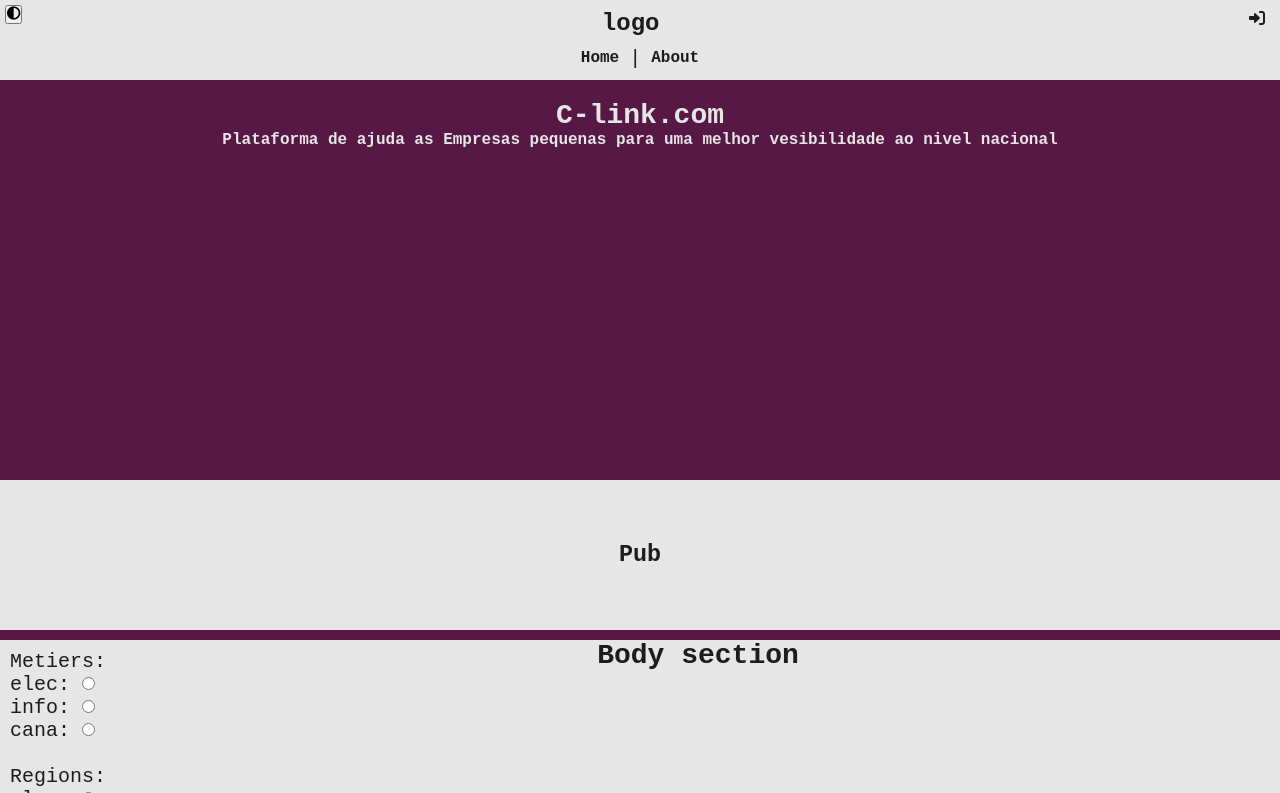
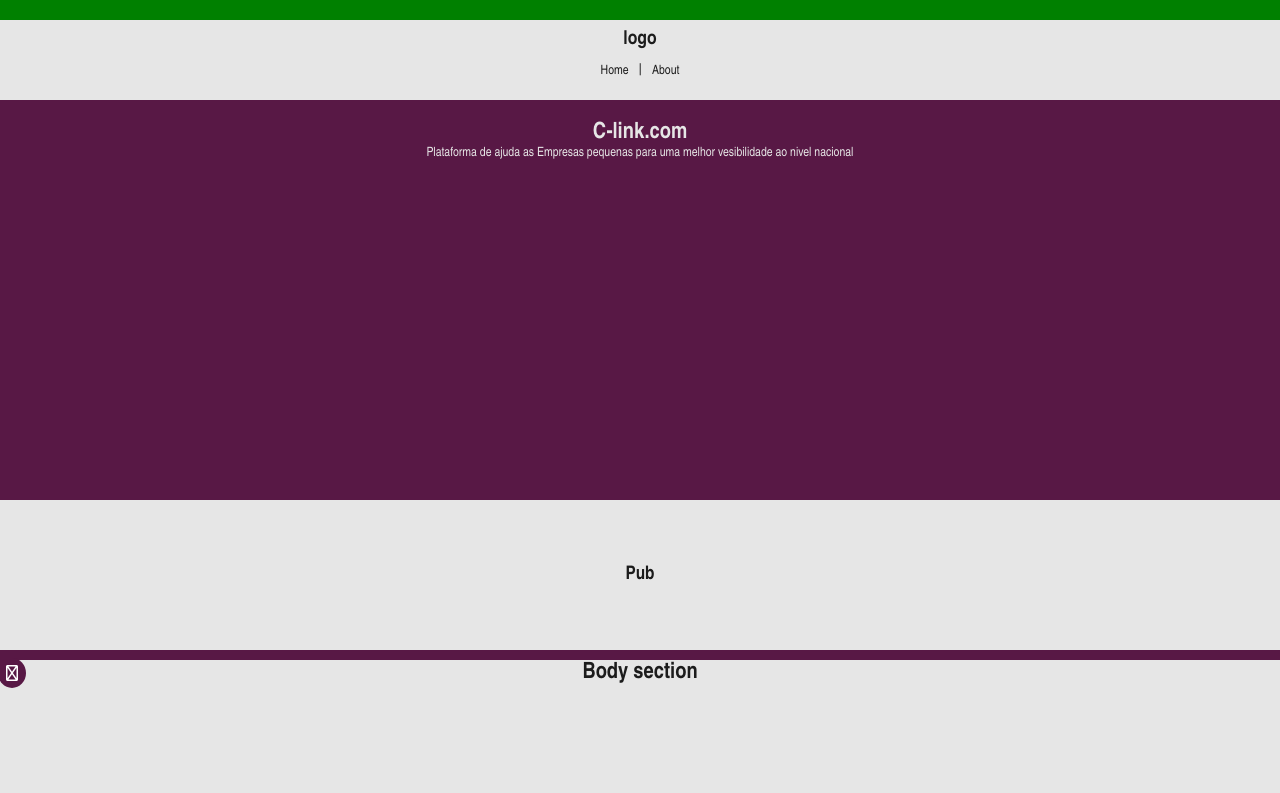
Before and after one commit to HugoEmanuelLC/developpement, a PHP site: page /c-link/ in a window 1280 px wide. Shown: the top 793 px of the page. Run offline with PHP 8.4, Linux system fonts and the light colour scheme.

Commit message:
C-Link continuation...

```diff
--- a/c-link/index.html
+++ b/c-link/index.html
@@ -10,11 +10,12 @@
 <body>
 
     <div class="page bgColorLight">
+
+        <div id="dateinfo"></div>
+
         <header>
             <div>
-                <button><i class="fa-sharp fa-solid fa-circle-half-stroke"></i></button>
                 <h2><a href="./">logo</a></h2>
-                <a href=""><i class="fa-solid fa-right-to-bracket"></i></a>
             </div>
 
             <div>
--- a/c-link/public/js/addComponents.js
+++ b/c-link/public/js/addComponents.js
@@ -14,7 +14,7 @@ var HashChange = function(){
 var hash = window.location.hash;
 var hashRoutes ;
 
-console.log(hash)
+// console.log(hash)
 
     if (hash.startsWith("#/") && hash.length>2){
         hash = hash.replace("#/", "");
--- a/c-link/public/js/script.js
+++ b/c-link/public/js/script.js
@@ -1,6 +1,8 @@
-
-$(function(){
-    $("header button").click(function(){//changement de coulor light ou dark
-        $("body, .page").toggleClass("bgColorDark")
-    })
-})
+$(function () {
+    $("#txtDate").datepicker({
+        showOn: 'button',
+        buttonImageOnly: true,
+        buttonImage: 'images/calendar.gif',
+        dateFormat: 'dd/mm/yy'
+    });
+});
--- a/c-link/public/styles/sass/_general.scss
+++ b/c-link/public/styles/sass/_general.scss
@@ -2,14 +2,15 @@
     margin: 0;
     padding: 0;
     box-sizing: border-box;
-    transition: 500ms;
-    font-family: 'Courier New', Courier, monospace;
+    transition: 300ms;
+    font-family:'Arial Narrow', Arial, sans-serif;
 }
 :root{
     --bgColorLight: #E6E6E6;
     --bgColorDark: #1C1C1C;
     --textColorLight: #E6E6E6;
     --textColorDark: #1C1C1C;
+    --colorVin: #581845;
 
     --fontSizeText: 0.8em;
     --fontSizeTitre: 1.4em;
@@ -17,10 +18,16 @@
 
 }
 body{
-    font-size: 20px;
+    font-size: 16px;
 }
 .page{
     min-height: 100vh;
+}
+.page #dateinfo{
+    background-color: green;
+    padding: 10px;
+    color: black;
+    font-size: 3em;
 }
 
 .bgColorLight{
@@ -52,7 +59,13 @@ h1{
 }
 p,a{
     font-size: var(--fontSizeText);
-    font-weight: bold;
+    // font-weight: bold;
+}
+.hideBlock{
+    display: none;
+}
+.showBlock{
+    display: block;
 }
 
 ::-webkit-scrollbar{
@@ -66,9 +79,9 @@ p,a{
     border-radius: 10px;
 }
 ::-webkit-scrollbar-thumb {
-    background: #004d00;
+    background: var(--colorVin);
     border-radius: 10px;
 }
 ::-webkit-scrollbar-thumb:hover {
-    background-color: #00ec00;
+    background-color: var(--textColorLight);
 }
--- a/c-link/public/styles/sass/_header.scss
+++ b/c-link/public/styles/sass/_header.scss
@@ -4,8 +4,8 @@ header{
 header div:first-child{
     padding: 5px;
     display: flex;
-        justify-content: space-between;
-        align-items: flex-start;
+        justify-content: center;
+        align-items: center;
 }
 header div:nth-child(2){
     display: flex;
--- a/c-link/public/styles/sass/_home.scss
+++ b/c-link/public/styles/sass/_home.scss
@@ -9,28 +9,20 @@
         align-items: center;
     border-bottom: solid 10px #581845;
 }
+
+
 section{
     display: flex;
 }
 section .body{
+    position: relative;
     flex: 1;
     min-height: 80vh;
     display: flex;
-    flex-direction: column;
+        flex-direction: column;
         align-items: center;
 }
-section .nav_side_left{
-    padding: 10px;
-}
-section .nav_side_left select{
-    width: 100%;
-    text-align: center;
-}
-section .nav_side_left select option{
-    padding: 4px;
-}
 section .body .articles{
-    // border: solid 2px yellow;
     width: 100%;
     padding-top: 100px;
     display: flex;
@@ -38,12 +30,17 @@ section .body .articles{
         justify-content: center;
 }
 section .body .articles .item{
-    // border: solid 2px red;
+    background-repeat: no-repeat;
+    background-size: cover;
+    background-position: center;
     height: 300px;
     width: 400px;
     display: flex;
     position: relative;
     margin: 10px;
+    box-shadow: 0 4px 4px rgb(0, 0, 0,0.7);
+    border-radius: 10px;
+    overflow: hidden;
 }
 section .body .articles .item span{
     position: absolute;
@@ -58,25 +55,98 @@ section .body .articles .item span{
 section .body .articles .item span:hover{
     background-color: red;
 }
-section .body .articles .item .imgBg{
-    background-image: url('https://wonderfulengineering.com/wp-content/uploads/2016/02/iron-man-wallpaper-22.jpg');
-    background-repeat: no-repeat;
-    background-size: cover;
-    background-position: right;
-    left: 0;
-    width: 70%;
-    height: 70%;
+section .body .articles .item ul{
+    width: 100%;
+    display: flex;
+        justify-content: space-between;
+        align-items: flex-start;
+}
+
+section .body .articles .item ul .heart{
+    background-color: var(--colorVin);
+    border-radius: 0 0 10px 0;
+    padding: 4px;
+    color: white;
+}
+section .body .articles .item ul .plusinfo a{
+    background-color: var(--colorVin);
+    cursor: pointer;
+    color: white;
+    border-radius: 0 0 0 10px;
+}
+section .body .articles .item ul .plusinfo a:hover{
+    background-color: #58184583;
+    cursor: pointer;
+
+}
+
+section .body .articles .item .description{
+    background-color: rgb(0, 0, 0,0.8);
+    color: white;
+    width: 100%;
+    height: 60%;
     position: absolute;
-        top: 0;
-        left: 0;
+        bottom: 0;
+    padding: 10px;
+    display: flex;
+        flex-direction: column;
+        justify-content: space-between;
 }
-section .body .articles .item .description{
-    background-color: rgb(0, 0, 0,0.5);
+section .body .articles .item .description h3{
+    text-align: center;
+}
+
+
+
+section .body .slideMenuFiltre{
+    position: absolute;
+        top: -2px;
+        left: -2px;
+}
+section .body .slideMenuFiltre i{
+    background-color: var(--colorVin);
     color: white;
-    right: 0;
-    width: 70%;
-    height: 70%;
+    padding: 7px 8px;
+    border-radius: 0 50% 50% 50%;
+    cursor: pointer;
+    // border: solid 2px white;
+}
+
+
+section .nav_side_left{
+    background-color: var(--colorVin);
+    padding: 10px;
+    color: white;
+    position: relative;
+}
+section .nav_side_left form .group{
+    box-shadow: 0 4px 4px rgb(0, 0, 0,0.7);
+    padding: 10px;
+    border-radius: 10px;
+}
+section .nav_side_left form .group div{
+    border-radius: 5px;
+    border: solid 1px;
+    padding: 4px 10px;
+    display: flex;
+        justify-content: space-between;
+}
+section .nav_side_left form .submit{
+    background-color: #215818;
+    color: white;
+    box-shadow: 0 4px 4px rgb(0, 0, 0,0.7);
+    padding: 4px 10px;
+}
+section .nav_side_left form .submit:hover{
+    box-shadow: 0 0 0 rgb(0, 0, 0,1);
+}
+
+
+section .nav_side_left .connection{
+    color: white;
     position: absolute;
         bottom: 0;
         right: 0;
+
+
 }
--- a/c-link/public/styles/sass/_slideBloc.scss
+++ b/c-link/public/styles/sass/_slideBloc.scss
@@ -1,10 +1,10 @@
-#addContener .slideBloc{
+.slideBloc{
     height: 100%;
     display: flex;
         justify-content: center;
         align-items: center;
 }
-#addContener .slideBloc span{
+.slideBloc span{
     position: absolute;
         top: 20px;
         left: 20px;
@@ -14,20 +14,20 @@
     cursor: pointer;
     border-radius: 15px;
 }
-#addContener .slideBloc span:hover{
+.slideBloc span:hover{
     background-color: #00ec00;
 }
-#addContener .slideBloc span i{
+.slideBloc span i{
     display: flex;
 }
 
-#addContener .slideBloc .text{
+.slideBloc .text{
     margin: 20px;
     min-height: 50%;
     max-width: 800px;
 }
 
-#addContener .slideBloc ul{
+.slideBloc ul{
     background-color: rgb(42, 42, 42,0.8);
     height: 90%;
     width: 90%;
@@ -37,14 +37,14 @@
         justify-content: center;
         align-items: center;
 }
-#addContener .slideBloc ul li{
+.slideBloc ul li{
     color: white;
     display: flex;
         justify-content: flex-start;
         align-items: center;
 }
 
-#addContener .slideBloc ul li{
+.slideBloc ul li{
     font-weight: bold;
     font-size: 1.5em;
 }
--- a/c-link/views/home.html
+++ b/c-link/views/home.html
@@ -11,50 +11,90 @@
     </div>
 
     <section>
-        <div class="nav_side_left">
+        <div class="nav_side_left hideBlock">
+
+            <button id="hideShow"><i class="fa-sharp fa-solid fa-circle-half-stroke"></i>&nbsp; dark/light</button>
+
             <form action="#/home" method="get">
+                <div class="group">
                     <label for="">Metiers:</label>
                     <div>
-                    <label for="elec">elec:</label>
-                    <input type="radio" name="metiers" value="0" id="elec">
+                        <label for="electricien">electricien:&nbsp;</label>
+                        <input type="radio" name="metiers" value="0" id="electricien">
                     </div>
 
                     <div>
-                    <label for="info">info:</label>
-                    <input type="radio" name="metiers" value="1" id="info">
+                        <label for="informatico">informatico:&nbsp;</label>
+                        <input type="radio" name="metiers" value="1" id="informatico">
                     </div>
 
                     <div>
-                    <label for="cana">cana:</label>
-                    <input type="radio" name="metiers" value="2" id="cana">
+                        <label for="canalisador">canalisador:&nbsp;</label>
+                        <input type="radio" name="metiers" value="2" id="canalisador">
+                    </div>
                 </div>
 
                 <br>
+
+                <div class="group">
                     <label for="">Regions:</label>
                     <div>
-                    <label for="elec">elec:</label>
-                    <input type="radio" name="regions" value="0" id="elec">
+                        <label for="alentejo">alentejo:&nbsp;</label>
+                        <input type="radio" name="regions" value="0" id="alentejo">
                     </div>
 
                     <div>
-                    <label for="info">info:</label>
-                    <input type="radio" name="regions" value="1" id="info">
+                        <label for="algarve">algarve:&nbsp;</label>
+                        <input type="radio" name="regions" value="1" id="algarve">
                     </div>
 
                     <div>
-                    <label for="cana">cana:</label>
-                    <input type="radio" name="regions" value="2" id="cana">
+                        <label for="lisboa">lisboa:&nbsp;</label>
+                        <input type="radio" name="regions" value="2" id="lisboa">
+                    </div>
                 </div>
 
                 <br>
-                <input type="submit" value="RECHERCHE">
+                <input class="submit" type="submit" value="RECHERCHE">
             </form>
+
+            <a class="connection" href=""><i class="fa-solid fa-right-to-bracket"></i></a>
+
         </div>
 
         <div class="body">
+            <span class="slideMenuFiltre">
+                <i class="fa-regular fa-gear"></i>
+            </span>
+
             <h1>Body section</h1>
 
-            <div class="articles"></div>
+            <div class="articles">
+                <div class="item item1" >
+                    <div class="description">
+                        <h3>Star Industrie</h3>
+                        <h4>Ville:</h4>
+                        <p>Lorem ipsum dolor sit amet consectetur adipisicing elit. Reprehenderit, veniam.</p>
+                    </div>
+                    <ul>
+                        <li class="heart"><i class="fa-solid fa-heart"></i>&nbsp; 25</li>
+                        <li class="plusinfo"><a href="#/page1">+ info</a></li>
+                    </ul>
+                </div>
+
+
+                <div class="item item2">
+                    <div class="description">
+                        <h3>SHIELD</h3>
+                        <h4>Ville:</h4>
+                        <p>Lorem ipsum dolor sit amet consectetur adipisicing elit. Reprehenderit, veniam.</p>
+                    </div>
+                    <ul>
+                        <li class="heart"><i class="fa-solid fa-heart"></i>&nbsp; 25</li>
+                        <li class="plusinfo"><a href="#/page1">+ info</a></li>
+                    </ul>
+                </div>
+            </div>
         </div>
     </section>
 </div>
@@ -70,8 +110,26 @@
     msg = title + "| HOME"
     $("title").text(msg)
 
+    $(function () {
+
+    $("#hideShow").click(function(){//changement de coulor light ou dark
+        $("body, .page").toggleClass("bgColorDark")
+    })
         let file_component_slide_bloc = "views/components/home/slideBloc.html";
         $("#add_component_slide_bloc").prependTo(function () {
             $("#add_component_slide_bloc").load(file_component_slide_bloc)
         })
+
+    })
+
+    $(".item1").css({
+        "background-image": "url('https://steamuserimages-a.akamaihd.net/ugc/779610114015990632/54E2C3ECCA0404A1D798608F20FB5F5CC1A2F4FC/?imw=512&&ima=fit&impolicy=Letterbox&imcolor=%23000000&letterbox=false')"
+    })
+    $(".item2").css({
+        "background-image": "url('https://wallpapercave.com/wp/wp1928401.jpg')"
+    })
+
+    $(".slideMenuFiltre i").click(function(){
+        $(".nav_side_left").toggleClass("showBlock")
+    })
 </script>
```
Also changed, not shown: c-link/views/page1.html (+5 -3 lines), c-link/public/styles/css/style.css, 1 other file. Lines whose indentation alone changed are shown as unchanged.
